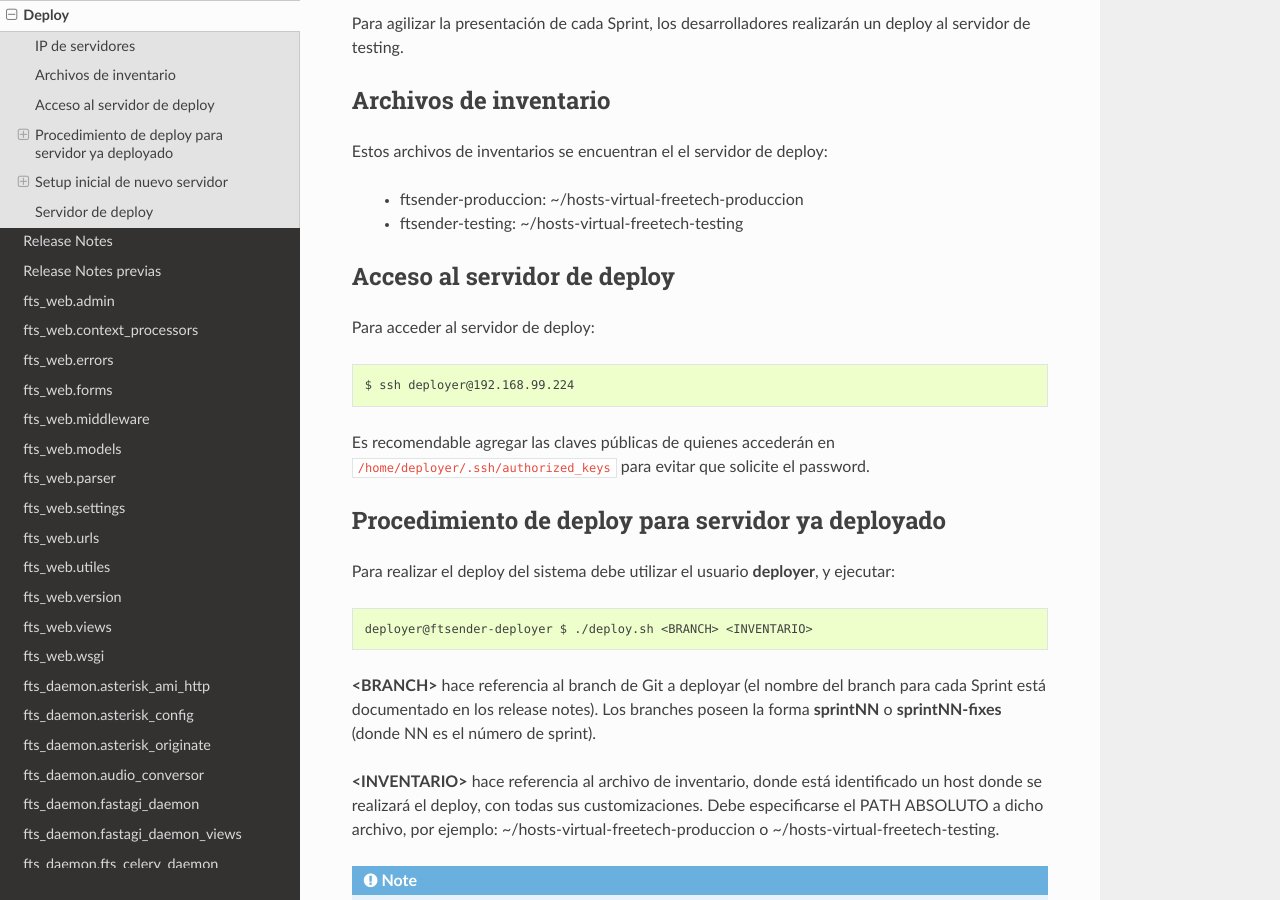
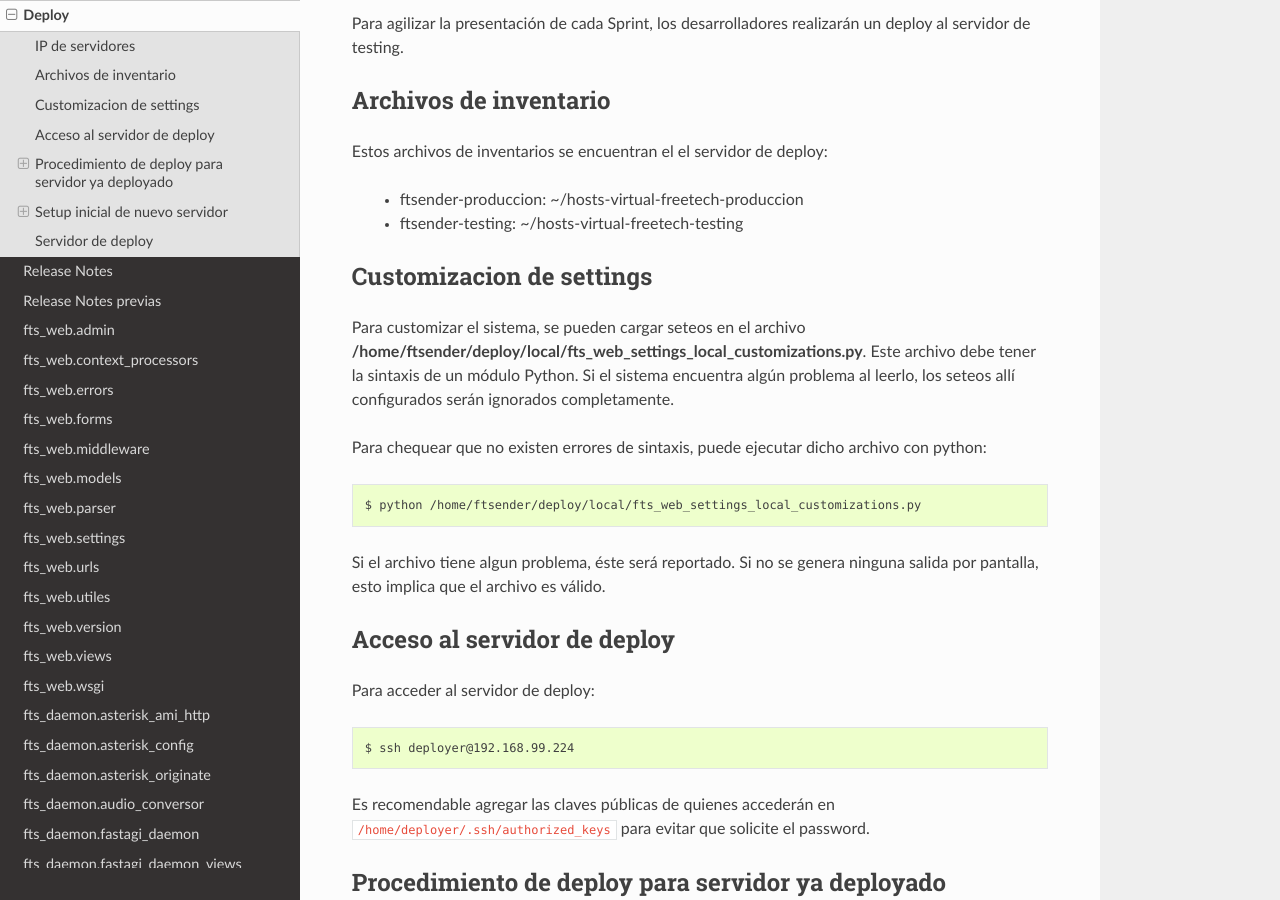
Before and after one commit to aybaker/omnicontact, a Sphinx documentation site: the page built from docs/deploy.rst, in a window 1280 px wide and 900 px high, scrolled down 300 px. Built offline with Sphinx 7.4.7 and the Read the Docs theme 2.0.0, drawn with Linux system fonts in a browser that asks for light colours.

Commit message:
FTS-274 Agrega docs sobre customizaciones

```diff
--- a/docs/deploy.rst
+++ b/docs/deploy.rst
@@ -26,6 +26,23 @@ Estos archivos de inventarios se encuentran el el servidor de deploy:
 
 
 
+Customizacion de settings
+-------------------------
+
+Para customizar el sistema, se pueden cargar seteos en el archivo
+**/home/ftsender/deploy/local/fts_web_settings_local_customizations.py**. Este archivo
+debe tener la sintaxis de un módulo Python. Si el sistema encuentra algún problema
+al leerlo, los seteos allí configurados serán ignorados completamente.
+
+
+Para chequear que no existen errores de sintaxis, puede ejecutar dicho archivo con python:
+
+.. code::
+
+    $ python /home/ftsender/deploy/local/fts_web_settings_local_customizations.py
+
+Si el archivo tiene algun problema, éste será reportado. Si no se genera ninguna salida por pantalla,
+esto implica que el archivo es válido.
 
 
 Acceso al servidor de deploy
```
